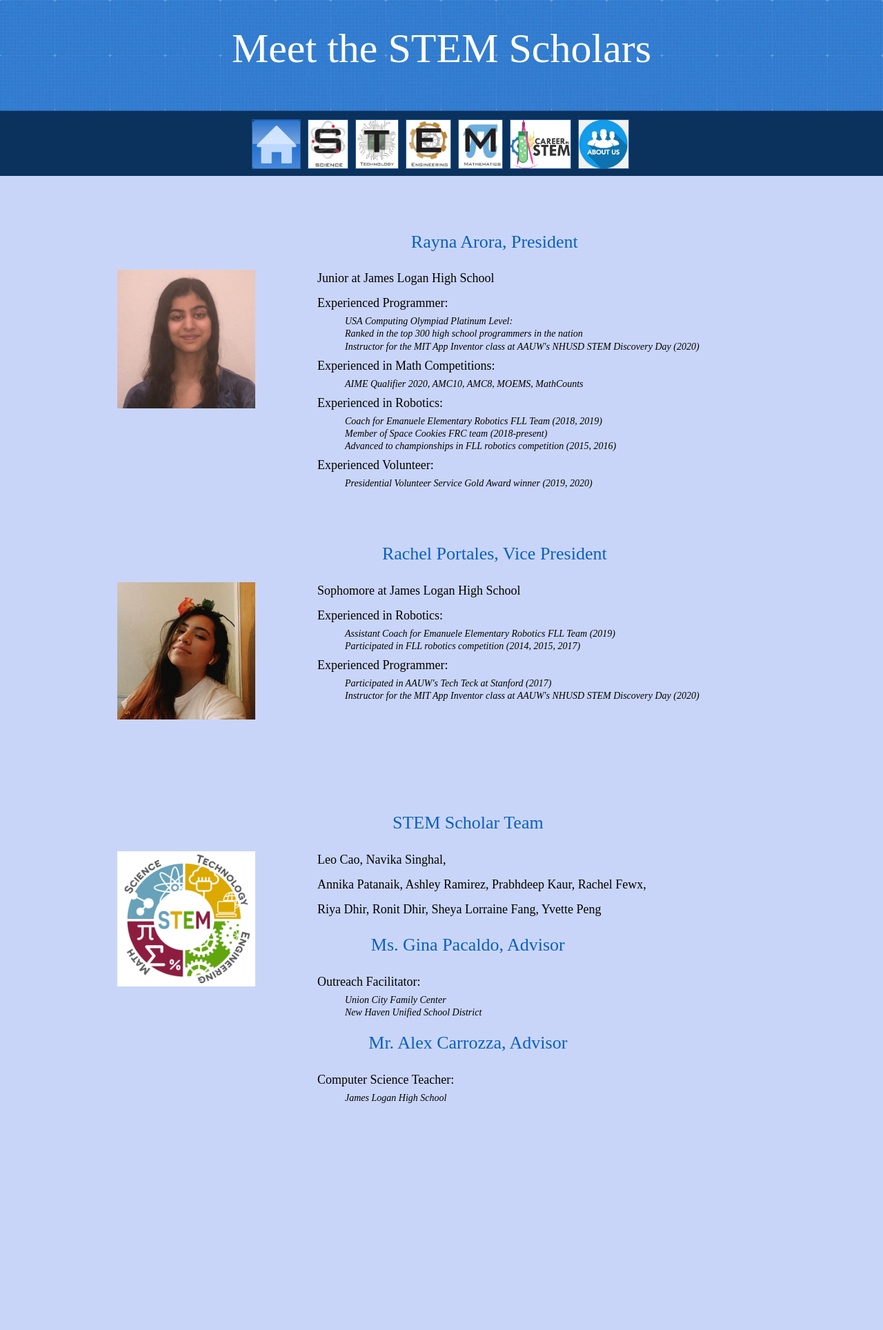
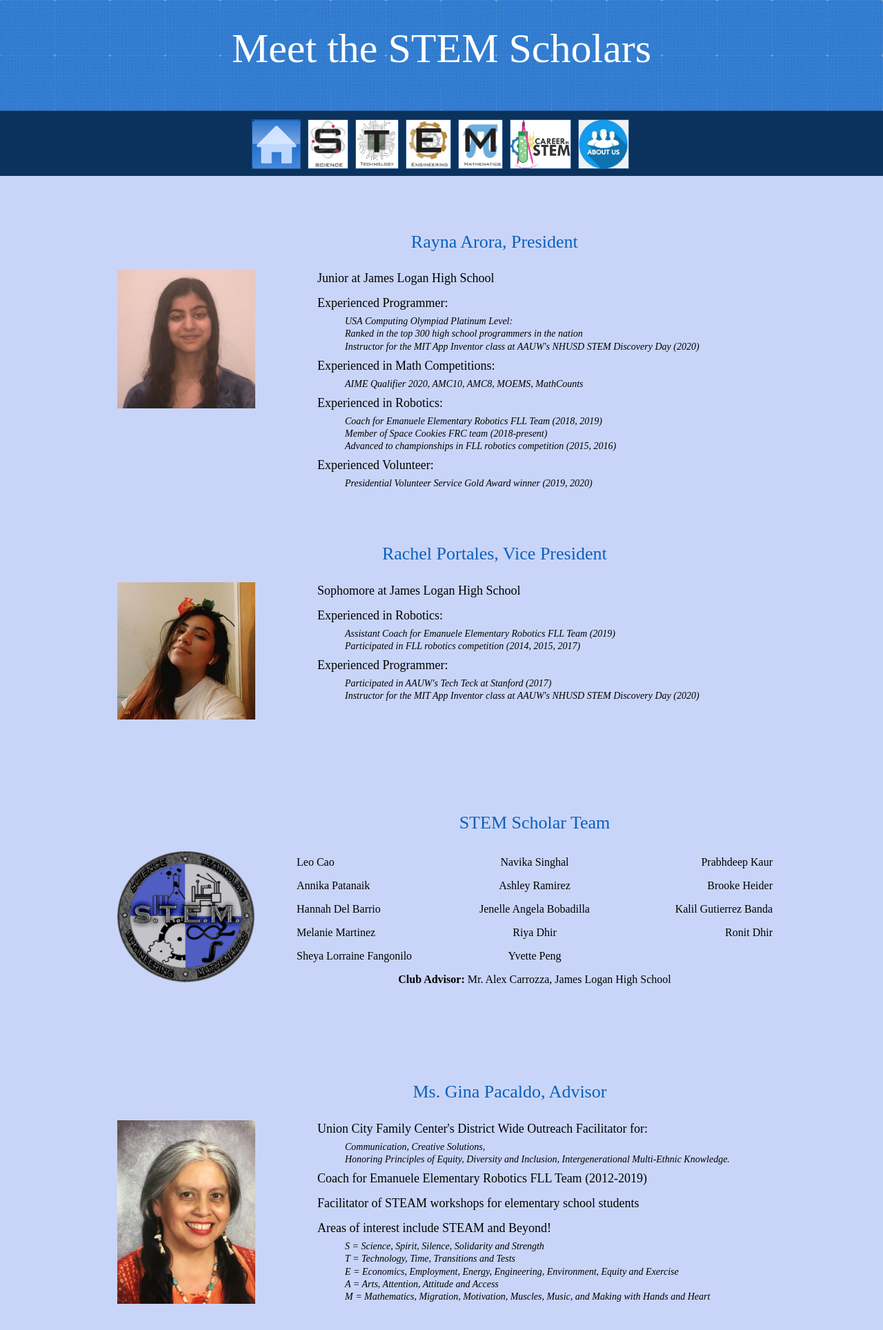
Before and after one commit to radicalcollegestrategies/stemscholars, a Jekyll site: the page built from stem/about.md, in a window 1280 px wide. Shown: the whole page at 69% size. Built offline with Jekyll 4.4.1, drawn with Linux system fonts in a browser that asks for light colours; some web fonts are replaced; before the commit the page ends 1640 px from its top, so only the background shows below that.

Commit message:
About page

```diff
--- a/stem/about.md
+++ b/stem/about.md
@@ -63,24 +63,51 @@ h1: Meet the STEM Scholars
 <div class="sectionpdContent">
 
 <h2> STEM Scholar Team </h2>
-<ul class="aboutl1"> Leo Cao, Navika Singhal, <br>
-Annika Patanaik, Ashley Ramirez, Prabhdeep Kaur, Rachel Fewx, <br>
-Riya Dhir, Ronit Dhir, Sheya Lorraine Fang, Yvette Peng</ul>
+
+<div class="row">
+  <div>Leo Cao</div>
+  <div>Navika Singhal</div>
+  <div>Prabhdeep Kaur</div>
+  <div>Annika Patanaik</div>
+  <div>Ashley Ramirez</div>
+  <div>Brooke Heider</div>
+  <div>Hannah Del Barrio</div>
+  <div>Jenelle Angela Bobadilla</div>
+  <div>Kalil Gutierrez Banda</div>
+  <div>Melanie Martinez</div>
+  <div>Riya Dhir</div>
+  <div>Ronit Dhir</div>
+  <div>Sheya Lorraine Fangonilo</div>
+  <div>Yvette Peng</div>
+</div>
+<div style="text-align:center"><b>Club Advisor:</b> Mr. Alex Carrozza, James Logan High School </div>
+
+</div>
+</sectionpd>
+
+<sectionpd>
+    <img class="sectionpdPicture" src="/images/stem/Gina.jpg">
+<div class="sectionpdContent">
 
 <h2> Ms. Gina Pacaldo, Advisor </h2>
 <ul class="aboutl1">
-<li> Outreach Facilitator:
+<li> Union City Family Center's District Wide Outreach Facilitator for:
   <ul class="aboutl2">
-  <li> Union City Family Center  </li>
-  <li> New Haven Unified School District </li>
-</ul> </li> </ul>
+  <li>Communication, Creative Solutions, </li>
+  <li>Honoring Principles of Equity,  Diversity and Inclusion, Intergenerational  Multi-Ethnic Knowledge. </li>
+</ul> </li>
+<li> Coach for Emanuele Elementary Robotics FLL Team (2012-2019) </li>
+<li> Facilitator of STEAM workshops for elementary school students </li>
+<li> Areas of interest include STEAM and Beyond!
+  <ul class="aboutl2">
+  <li> S = Science, Spirit, Silence,  Solidarity and Strength </li>
+  <li> T = Technology, Time, Transitions and Tests </li>
+  <li> E = Economics, Employment, Energy, Engineering, Environment, Equity and Exercise </li>
+  <li> A = Arts, Attention, Attitude and Access </li>
+  <li> M = Mathematics, Migration, Motivation, Muscles, Music, and Making with Hands and Heart </li>
+</ul> </li>
+</ul>
 
-<h2> Mr. Alex Carrozza, Advisor </h2>
-<ul class="aboutl1">
-<li> Computer Science Teacher:
-  <ul class="aboutl2">
-  <li> James Logan High School </li>
-</ul> </li> </ul>
 
 </div>
 </sectionpd>
--- a/stem/defaultstyle.css
+++ b/stem/defaultstyle.css
@@ -314,3 +314,18 @@ section50:after {
 .tabactive{
   background-color: #a6baf8;
 }
+
+/**************************** Grid *****************************/
+.row {
+  display: grid;
+  grid-template-columns: repeat(3,1fr);
+  grid-gap: 10px;
+  padding:10px;
+  width: 690px;
+}
+.row :nth-child(3n + 2) {
+  margin:auto;
+}
+.row :nth-child(3n + 3) {
+  margin-left:auto;
+}
```
Also changed, not shown: images/stem/Gina.jpg (added), images/stem/STEMlogo.png.
